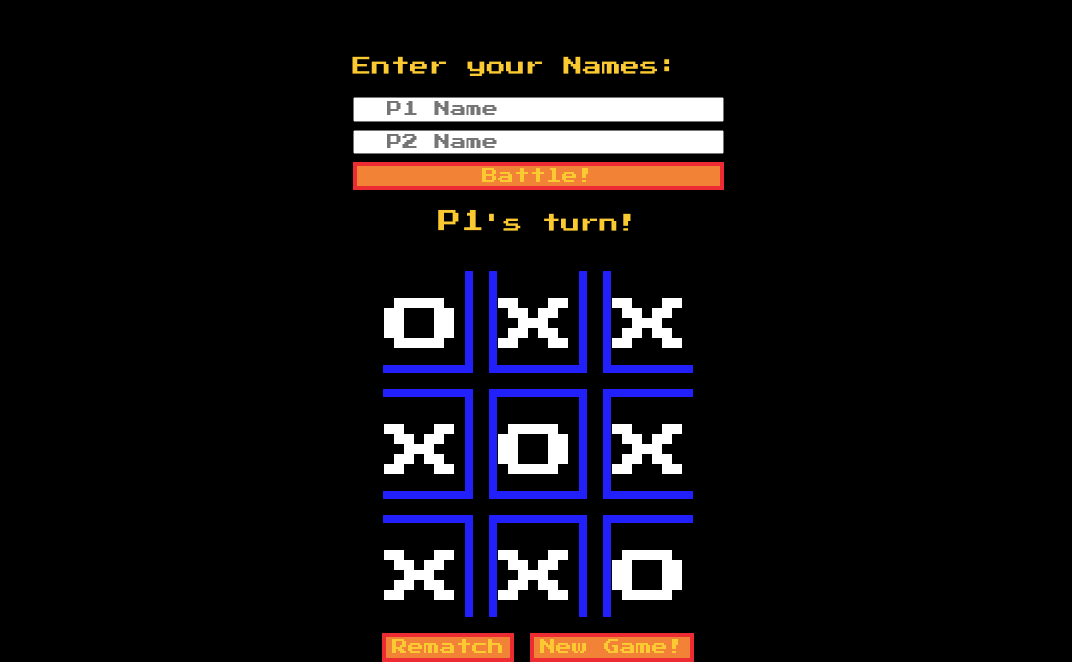
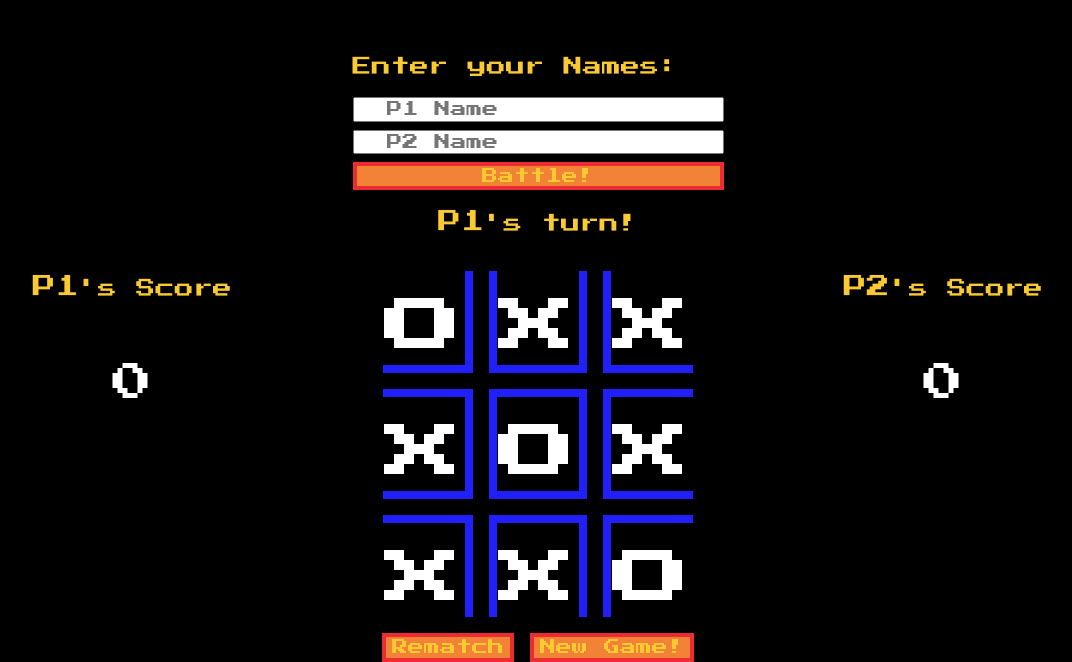
Before and after one commit to JonathanYiv/web-tic-tac-toe, a plain HTML site: page index.html in a window 1280 px wide. Shown: the part 179-841 px from the top of the page, without its empty margins (102-1174 px from the left). Drawn offline with Linux system fonts and the light colour scheme.

Commit message:
Add Player Score Display and Button Hover effect

```diff
--- a/assets/css/style.css
+++ b/assets/css/style.css
@@ -46,9 +46,31 @@ button {
   background-color: #f28336;
   border: .25em solid #ED2B33;
   color: #FBCA32;
+  transition: .25s;
+}
+
+button:hover {
+  border: .25em solid #5BFE44;
 }
 
 /* Tic Tac Toe Table */
+#game {
+  display: flex;
+  justify-content: space-evenly;
+  width: 100%;
+}
+
+.score {
+  display: flex;
+  flex-direction: column;
+  align-items: center;
+}
+
+.player-1-score, .player-2-score {
+  font-size: 2.5em;
+  color: white;
+}
+
 table {
   border-spacing: 1em;
 }
--- a/index.html
+++ b/index.html
@@ -26,6 +26,13 @@
         <span class="current-player">P1</span>'s turn!
       </p>
 
+      <section id="game">
+        <div class="score">
+          <p>
+            <span class="player-1-name">P1</span>'s Score
+          </p>
+          <p class="player-1-score">0</p>
+        </div>
         <table>
           <tr>
             <td><span>o</span></td>
@@ -43,6 +50,13 @@
             <td><span>o</span></td>
           </tr>
         </table>
+        <div class="score">
+          <p>
+            <span class="player-2-name">P2</span>'s Score
+          </p>
+          <p class="player-2-score">0</p>
+        </div>
+      </section>
 
       <section>
         <button>Rematch</button>
```
Lines whose indentation alone changed are shown as unchanged.
